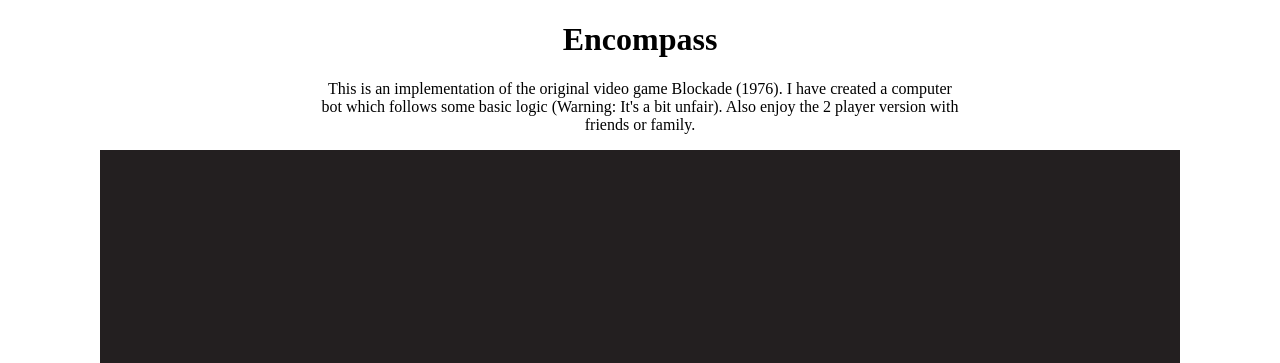
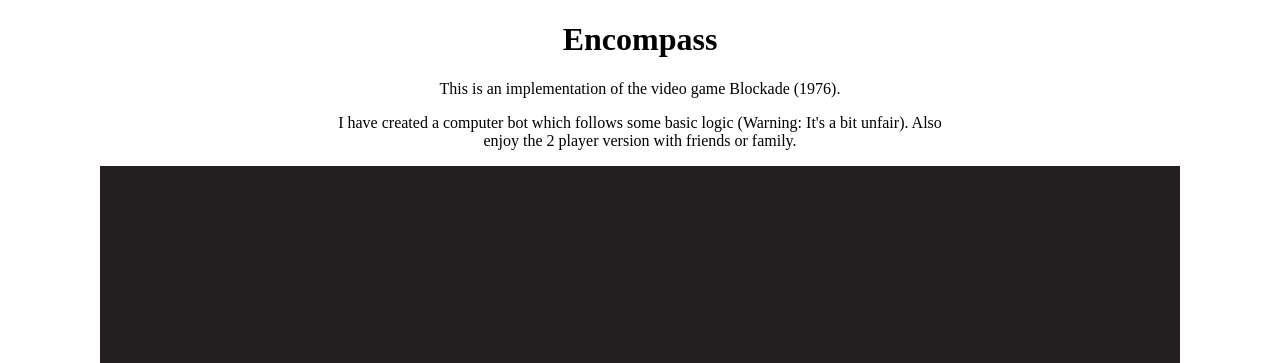
Before and after one commit to jaehayi25/Encompass, a plain HTML site: page index.html in a window 1280 px wide. Shown: the top 363 px of the page. Drawn offline with Linux system fonts and the light colour scheme; no server answers.

Commit message:
Update index.html

```diff
--- a/index.html
+++ b/index.html
@@ -24,7 +24,8 @@
 
   <body style="margin: 0px">
     <h1 class = "centerText">Encompass</h1>
-    <p class = "centerText">This is an implementation of the original video game Blockade (1976). I have created a computer bot which follows some basic logic (Warning: It's a bit unfair). Also enjoy the 2 player version with friends or family.</p>
+    <p class = "centerText">This is an implementation of the video game Blockade (1976).</p>
+    <p class = "centerText">I have created a computer bot which follows some basic logic (Warning: It's a bit unfair). Also enjoy the 2 player version with friends or family.</p>
     <div class = "center">
       <div id="unityContainer" style="width: 1080px; height: 600px; margin: auto"></div>
     </div>
```
